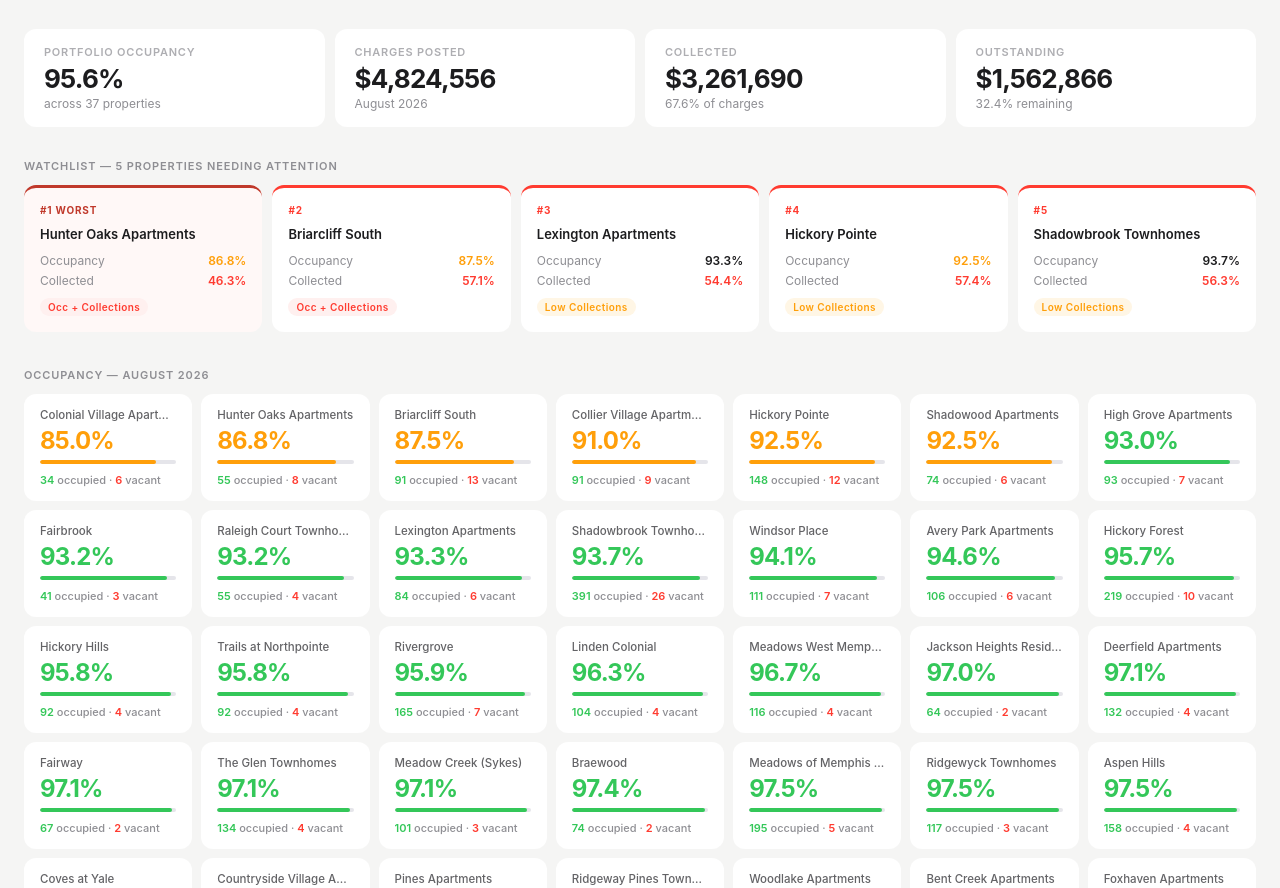
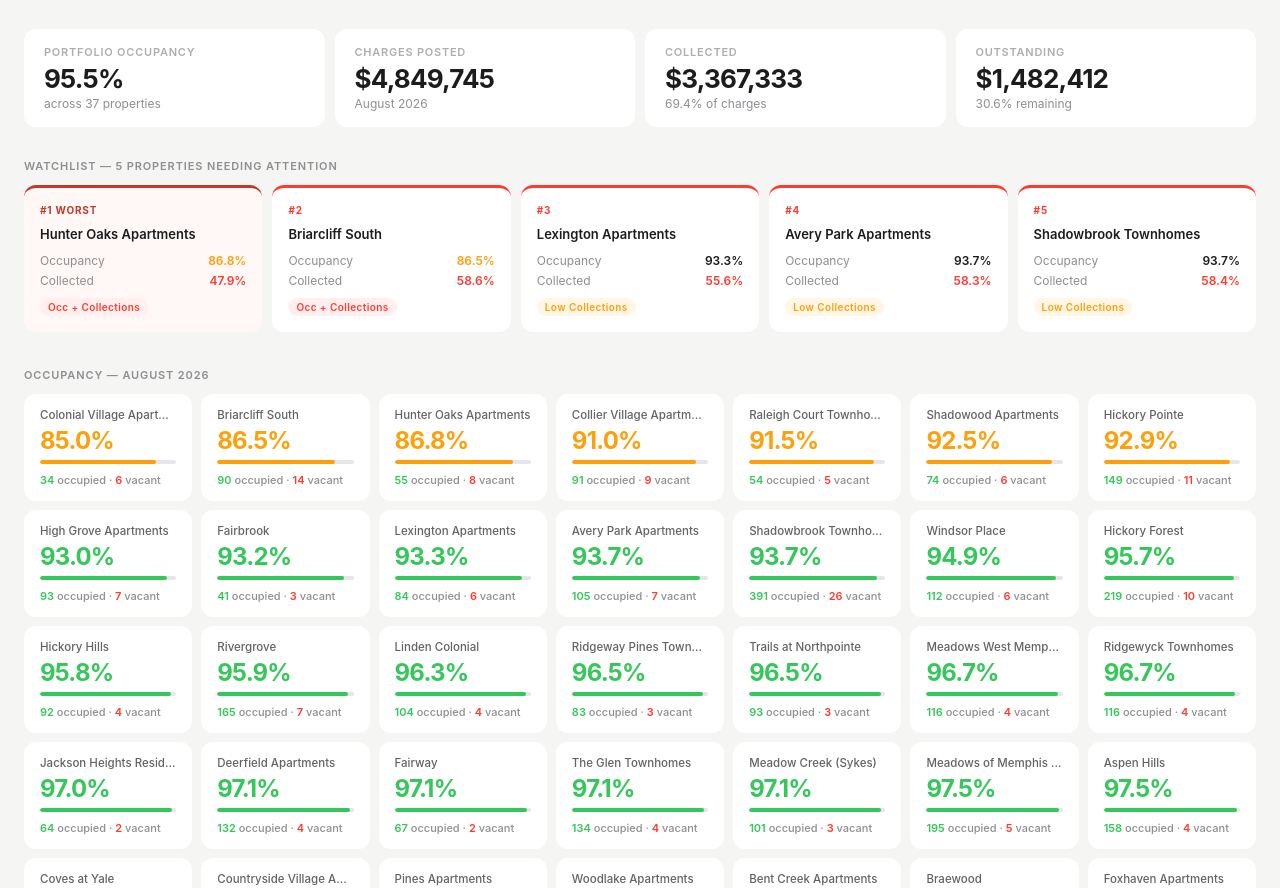
Before and after one commit to parkercgms/cgmsdashboard, a plain HTML site: page index.html in a window 1280 px wide. Shown: the part 67-955 px from the top of the page. Drawn offline with Linux system fonts and the light colour scheme.

Commit message:
Update dashboard - August 12, 2026

```diff
--- a/index.html
+++ b/index.html
@@ -266,86 +266,86 @@ window.__dashboardRendered = true;
 // Source: 20260809_Daily Occupancy Dashboard.csv, week of 08/03/2026-08/09/2026 Ending Occupancy
 const occupancy = [
   { name: "Aspen Hills", occ: 0.9753, total: 162 },
-  { name: "Avery Park Apartments", occ: 0.9462, total: 112 },
+  { name: "Avery Park Apartments", occ: 0.9372, total: 112 },
   { name: "Bent Creek Apartments", occ: 1.0000, total: 86 },
-  { name: "Braewood", occ: 0.9737, total: 76 },
-  { name: "Briarcliff South", occ: 0.8750, total: 104 },
+  { name: "Braewood", occ: 1.0000, total: 76 },
+  { name: "Briarcliff South", occ: 0.8654, total: 104 },
   { name: "Collier Village Apartments", occ: 0.9100, total: 100 },
   { name: "Colonial Village Apartments", occ: 0.8500, total: 40 },
   { name: "Countryside Village Apartments", occ: 0.9868, total: 76 },
-  { name: "Coves at Yale", occ: 0.9835, total: 182 },
+  { name: "Coves at Yale", occ: 0.9780, total: 182 },
   { name: "Deerfield Apartments", occ: 0.9706, total: 136 },
   { name: "Fairbrook", occ: 0.9318, total: 44 },
   { name: "Fairway", occ: 0.9710, total: 69 },
   { name: "Foxhaven Apartments", occ: 1.0000, total: 96 },
   { name: "Hickory Forest", occ: 0.9565, total: 229 },
   { name: "Hickory Hills", occ: 0.9583, total: 96 },
-  { name: "Hickory Pointe", occ: 0.9250, total: 160 },
+  { name: "Hickory Pointe", occ: 0.9292, total: 160 },
   { name: "High Grove Apartments", occ: 0.9300, total: 100 },
   { name: "Hunter Oaks Apartments", occ: 0.8684, total: 63 },
   { name: "Jackson Heights Residential", occ: 0.9697, total: 66 },
   { name: "Lexington Apartments", occ: 0.9333, total: 90 },
   { name: "Linden Colonial", occ: 0.9626, total: 108 },
   { name: "Meadow Creek (Sykes)", occ: 0.9712, total: 104 },
+  { name: "Meadows of Memphis Apartments", occ: 0.9750, total: 200 },
   { name: "Meadows West Memphis", occ: 0.9667, total: 120 },
-  { name: "Meadows of Memphis Apartments", occ: 0.9750, total: 200 },
   { name: "Pines Apartments", occ: 0.9875, total: 80 },
-  { name: "Raleigh Court Townhomes", occ: 0.9322, total: 59 },
-  { name: "Ridgeway Pines Townhomes", occ: 0.9884, total: 86 },
-  { name: "Ridgewyck Townhomes", occ: 0.9750, total: 120 },
+  { name: "Raleigh Court Townhomes", occ: 0.9153, total: 59 },
+  { name: "Ridgeway Pines Townhomes", occ: 0.9651, total: 86 },
+  { name: "Ridgewyck Townhomes", occ: 0.9667, total: 120 },
   { name: "Rivergrove", occ: 0.9591, total: 172 },
   { name: "Shadowbrook Townhomes", occ: 0.9372, total: 417 },
   { name: "Shadowood Apartments", occ: 0.9250, total: 80 },
   { name: "The Glen Townhomes", occ: 0.9710, total: 138 },
-  { name: "Trails at Northpointe", occ: 0.9583, total: 96 },
+  { name: "Trails at Northpointe", occ: 0.9653, total: 96 },
   { name: "Village of Sycamore Ridge", occ: 1.0000, total: 114 },
   { name: "Willow Glen", occ: 1.0000, total: 24 },
-  { name: "Windsor Place", occ: 0.9407, total: 118 },
+  { name: "Windsor Place", occ: 0.9492, total: 118 },
   { name: "Woodlake Apartments", occ: 0.9918, total: 122 },
 ];
 // ── DELINQUENCY DATA (August 2026) ─────────────────────
-// Source: 20260809_Daily Delinquency Dashboard.csv
+// Source: 20260812_Daily Delinquency Dashboard.csv
 // charged = Current Year - Total Charges
 // collected = Current Year - Collections
 // pct = Current Year - % Collected
 const delinquency = [
-  { name: "Aspen Hills", charged: 260312.96, collected: 217414.94, pct: 0.9324 },
-  { name: "Avery Park Apartments", charged: 216149.75, collected: 122144.02, pct: 0.5728 },
-  { name: "Bent Creek Apartments", charged: 89553.40, collected: 50591.67, pct: 0.5798 },
-  { name: "Braewood", charged: 114603.63, collected: 106867.76, pct: 0.9693 },
-  { name: "Briarcliff South", charged: 79621.29, collected: 43998.12, pct: 0.5713 },
-  { name: "Collier Village Apartments", charged: 118275.70, collected: 95381.75, pct: 0.8167 },
-  { name: "Colonial Village Apartments", charged: 35405.40, collected: 25370.84, pct: 0.7213 },
-  { name: "Countryside Village Apartments", charged: 91073.00, collected: 61199.00, pct: 0.6915 },
-  { name: "Coves at Yale", charged: 233225.95, collected: 127010.27, pct: 0.7993 },
-  { name: "Deerfield Apartments", charged: 144580.89, collected: 90536.21, pct: 0.6408 },
-  { name: "Fairbrook", charged: 57436.80, collected: 55480.23, pct: 0.9976 },
-  { name: "Fairway", charged: 65031.20, collected: 41597.00, pct: 0.6614 },
-  { name: "Foxhaven Apartments", charged: 105496.20, collected: 76692.22, pct: 0.7270 },
-  { name: "Hickory Forest", charged: 260524.10, collected: 156951.34, pct: 0.6086 },
-  { name: "Hickory Hills", charged: 87585.20, collected: 60131.84, pct: 0.7083 },
-  { name: "Hickory Pointe", charged: 227910.97, collected: 127935.99, pct: 0.5739 },
+  { name: "Aspen Hills", charged: 262152.96, collected: 223670.38, pct: 0.9557 },
+  { name: "Avery Park Apartments", charged: 219971.67, collected: 125165.72, pct: 0.5830 },
+  { name: "Bent Creek Apartments", charged: 91690.90, collected: 54896.67, pct: 0.6141 },
+  { name: "Braewood", charged: 115786.63, collected: 107964.35, pct: 0.9698 },
+  { name: "Briarcliff South", charged: 80789.29, collected: 45807.07, pct: 0.5861 },
+  { name: "Collier Village Apartments", charged: 118275.70, collected: 96086.87, pct: 0.8227 },
+  { name: "Colonial Village Apartments", charged: 35405.40, collected: 27664.65, pct: 0.7865 },
+  { name: "Countryside Village Apartments", charged: 91073.00, collected: 63897.00, pct: 0.7220 },
+  { name: "Coves at Yale", charged: 233250.95, collected: 131230.27, pct: 0.8257 },
+  { name: "Deerfield Apartments", charged: 145905.89, collected: 93710.21, pct: 0.6643 },
+  { name: "Fairbrook", charged: 57602.80, collected: 55480.23, pct: 0.9946 },
+  { name: "Fairway", charged: 65031.20, collected: 43914.00, pct: 0.6982 },
+  { name: "Foxhaven Apartments", charged: 105618.75, collected: 78384.77, pct: 0.7422 },
+  { name: "Hickory Forest", charged: 260524.10, collected: 164155.34, pct: 0.6368 },
+  { name: "Hickory Hills", charged: 90290.20, collected: 60234.83, pct: 0.7126 },
+  { name: "Hickory Pointe", charged: 228992.97, collected: 138452.94, pct: 0.6187 },
   { name: "High Grove Apartments", charged: 116844.45, collected: 90898.10, pct: 0.8026 },
-  { name: "Hunter Oaks Apartments", charged: 70955.25, collected: 31053.70, pct: 0.4629 },
-  { name: "Jackson Heights Residential", charged: 77327.20, collected: 44043.60, pct: 0.5703 },
-  { name: "Lexington Apartments", charged: 79650.90, collected: 42042.23, pct: 0.5438 },
-  { name: "Linden Colonial", charged: 159647.57, collected: 146043.70, pct: 0.9699 },
-  { name: "Meadow Creek (Sykes)", charged: 91010.50, collected: 56104.66, pct: 0.6235 },
-  { name: "Meadows West Memphis", charged: 119497.60, collected: 74670.09, pct: 0.6400 },
-  { name: "Meadows of Memphis Apartments", charged: 237102.50, collected: 167866.82, pct: 0.7095 },
-  { name: "Pines Apartments", charged: 83039.84, collected: 64869.27, pct: 0.8180 },
-  { name: "Raleigh Court Townhomes", charged: 63695.70, collected: 38674.42, pct: 0.6072 },
-  { name: "Ridgeway Pines Townhomes", charged: 105446.75, collected: 65397.29, pct: 0.7241 },
-  { name: "Ridgewyck Townhomes", charged: 140763.65, collected: 97503.50, pct: 0.7121 },
-  { name: "Rivergrove", charged: 176243.50, collected: 96357.99, pct: 0.5567 },
-  { name: "Shadowbrook Townhomes", charged: 341989.90, collected: 188276.38, pct: 0.5631 },
-  { name: "Shadowood Apartments", charged: 93013.25, collected: 72171.55, pct: 0.8123 },
-  { name: "The Glen Townhomes", charged: 160036.25, collected: 131066.83, pct: 0.8284 },
-  { name: "Trails at Northpointe", charged: 150512.78, collected: 122694.61, pct: 0.8339 },
-  { name: "Village of Sycamore Ridge", charged: 137901.60, collected: 100821.35, pct: 0.7647 },
-  { name: "Willow Glen", charged: 34653.61, collected: 30027.52, pct: 0.9460 },
-  { name: "Windsor Place", charged: 96418.70, collected: 58972.59, pct: 0.6209 },
-  { name: "Woodlake Apartments", charged: 102017.90, collected: 82830.21, pct: 0.8126 },
+  { name: "Hunter Oaks Apartments", charged: 70955.25, collected: 32133.70, pct: 0.4790 },
+  { name: "Jackson Heights Residential", charged: 77357.20, collected: 44501.15, pct: 0.5760 },
+  { name: "Lexington Apartments", charged: 80296.95, collected: 43294.23, pct: 0.5565 },
+  { name: "Linden Colonial", charged: 159647.57, collected: 147522.44, pct: 0.9803 },
+  { name: "Meadow Creek (Sykes)", charged: 91836.50, collected: 58566.92, pct: 0.6450 },
+  { name: "Meadows of Memphis Apartments", charged: 237235.50, collected: 170999.82, pct: 0.7224 },
+  { name: "Meadows West Memphis", charged: 121897.60, collected: 79628.91, pct: 0.6746 },
+  { name: "Pines Apartments", charged: 83039.84, collected: 67357.22, pct: 0.8494 },
+  { name: "Raleigh Court Townhomes", charged: 62580.70, collected: 39931.47, pct: 0.6424 },
+  { name: "Ridgeway Pines Townhomes", charged: 104391.75, collected: 69918.79, pct: 0.7865 },
+  { name: "Ridgewyck Townhomes", charged: 141010.65, collected: 97595.50, pct: 0.7196 },
+  { name: "Rivergrove", charged: 176243.50, collected: 100683.79, pct: 0.5817 },
+  { name: "Shadowbrook Townhomes", charged: 345068.90, collected: 195173.23, pct: 0.5840 },
+  { name: "Shadowood Apartments", charged: 93013.25, collected: 74790.50, pct: 0.8418 },
+  { name: "The Glen Townhomes", charged: 160394.25, collected: 130684.83, pct: 0.8241 },
+  { name: "Trails at Northpointe", charged: 153632.78, collected: 127355.91, pct: 0.8546 },
+  { name: "Village of Sycamore Ridge", charged: 137951.60, collected: 105373.75, pct: 0.7995 },
+  { name: "Willow Glen", charged: 34653.61, collected: 30073.06, pct: 0.9491 },
+  { name: "Windsor Place", charged: 97312.70, collected: 63576.34, pct: 0.6644 },
+  { name: "Woodlake Apartments", charged: 102017.90, collected: 86557.73, pct: 0.8492 },
 ];
 // ── HELPERS ───────────────────────────────────────────────────────────────
 const pct = n => (n * 100).toFixed(1) + '%';
```
